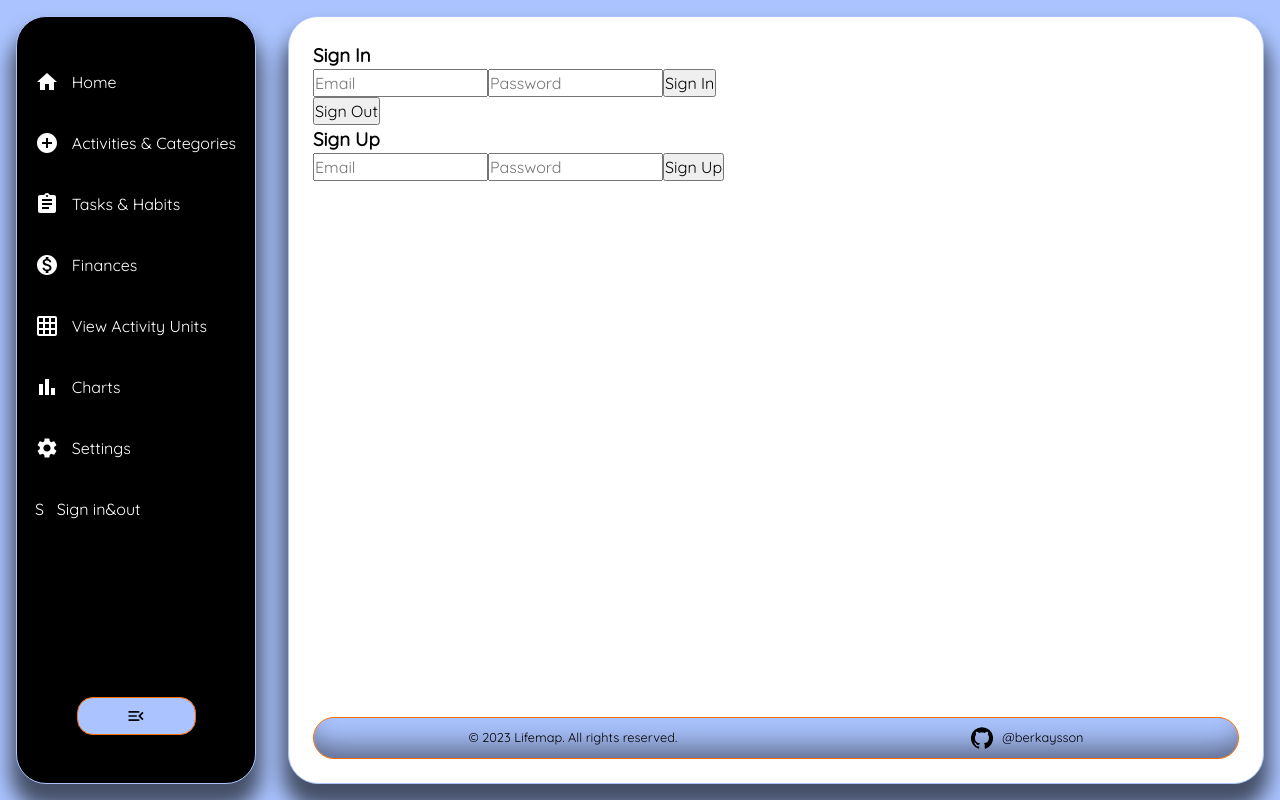
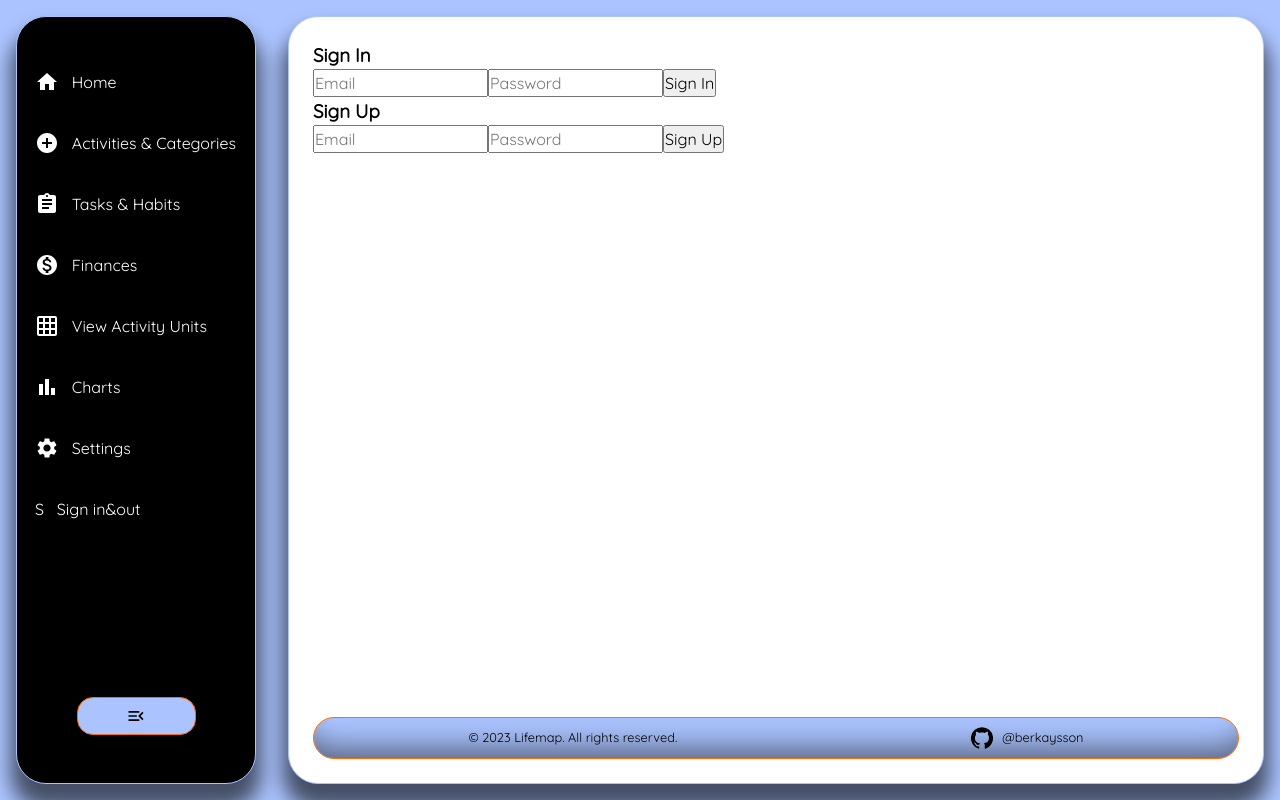
Before and after one commit to berkaysson/lifemap, a React (Create React App) app: page /lifemap/auth in a window 1280 px wide. Built offline with nearby package versions, Linux system fonts and the light colour scheme.

Commit message:
Conditional rendering

```diff
--- a/src/Components/Auth/SignIn/SignInForm.js
+++ b/src/Components/Auth/SignIn/SignInForm.js
@@ -7,6 +7,10 @@ const SignInForm = () => {
   const [password, setPassword] = useState("");
   const [error, setError] = useState("");
 
+  const [isSignIn, setIsSignIn] = useState(() => {
+    return auth.currentUser ? true : false;
+  });
+
   const handleSignIn = (event) => {
     event.preventDefault();
     setError("");
@@ -15,6 +19,7 @@ const SignInForm = () => {
       .then((userCredential) => {
         // Handle successful sign-in
         console.log("Sign-in successful:", userCredential.user);
+        setIsSignIn(true);
       })
       .catch((error) => {
         // Handle sign-in errors
@@ -28,6 +33,7 @@ const SignInForm = () => {
       .then(() => {
         // Handle successful sign-out
         console.log("Sign-out successful", auth);
+        setIsSignIn(false);
       })
       .catch((error) => {
         // Handle sign-out errors
@@ -37,6 +43,12 @@ const SignInForm = () => {
 
   return (
     <div>
+      {isSignIn ? (
+        <button onClick={handleSignOut} type="button">
+          Sign Out
+        </button>
+      ) : (
+        <>
           <h3>Sign In</h3>
           <form onSubmit={handleSignIn}>
             <input
@@ -53,10 +65,8 @@ const SignInForm = () => {
             />
             <button type="submit">Sign In</button>
           </form>
-
-      <button onClick={handleSignOut} type="button">
-        Sign Out
-      </button>
+        </>
+      )}
 
       {error && <p>{error}</p>}
     </div>
```
Lines whose indentation alone changed are shown as unchanged.
